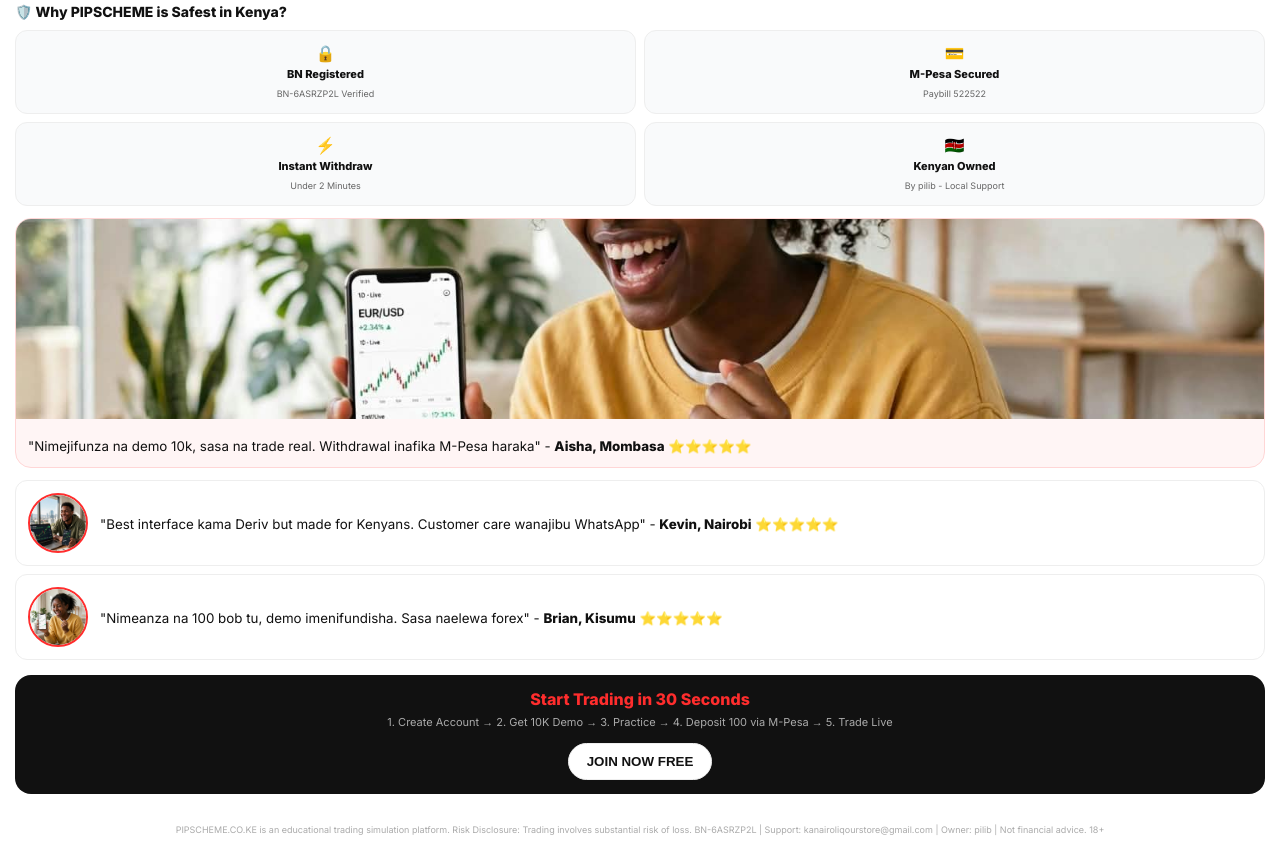
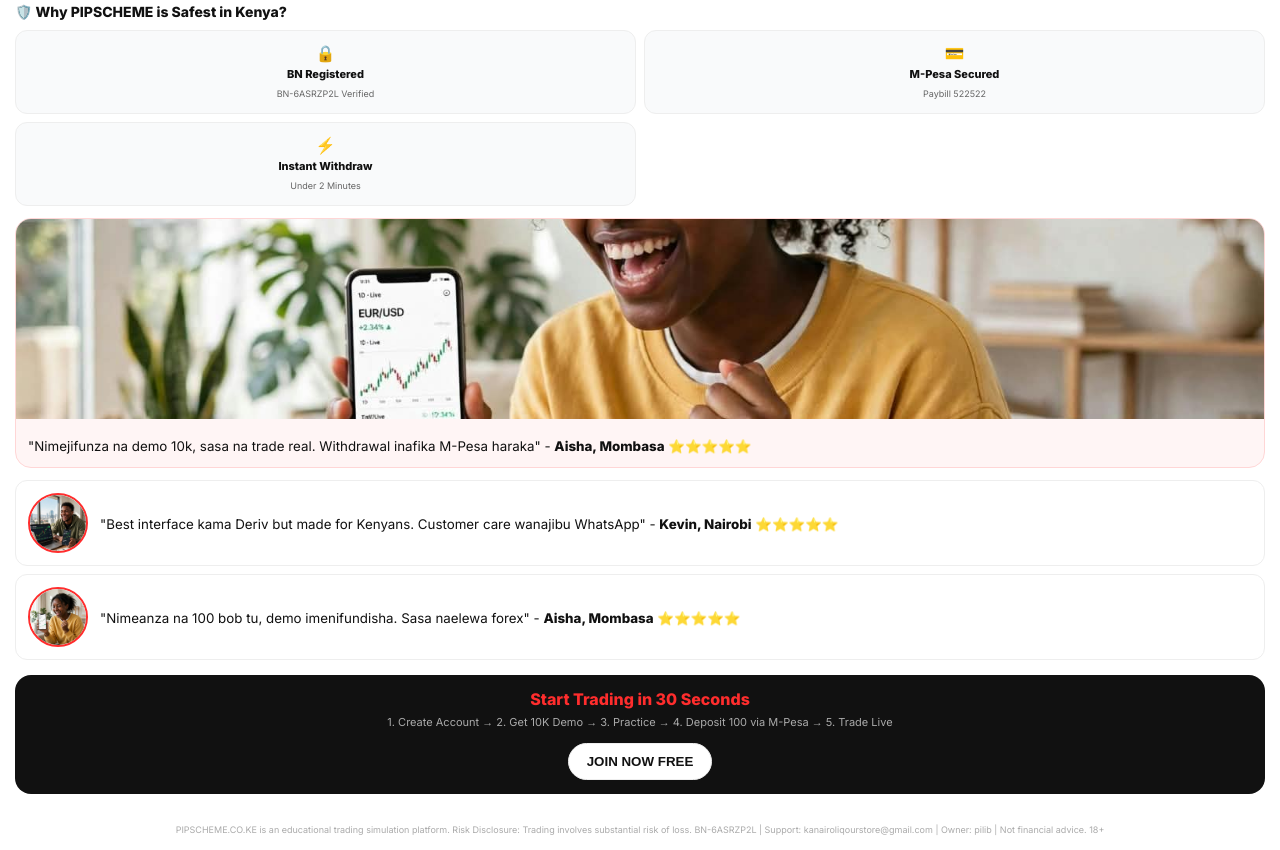
Before and after one commit to pipscheme/pipscheme.co.ke, a plain HTML site: page login.html in a window 1280 px wide. Shown: the part 1060-1910 px from the top of the page. Drawn offline with Linux system fonts and the light colour scheme.

Commit message:
Update testimonial in login.html
Replaced testimonial name from Brian to Aisha and updated location.

```diff
--- a/login.html
+++ b/login.html
@@ -79,7 +79,6 @@
 <div class="t">🔒<b>BN Registered</b><small>BN-6ASRZP2L Verified</small></div>
 <div class="t">💳<b>M-Pesa Secured</b><small>Paybill 522522</small></div>
 <div class="t">⚡<b>Instant Withdraw</b><small>Under 2 Minutes</small></div>
-<div class="t">🇰🇪<b>Kenyan Owned</b><small>By pilib - Local Support</small></div>
 </div>
 
 <!-- PICHA 2: GIRL TRADING - TESTIMONIAL BIG -->
@@ -95,7 +94,7 @@
 
 <div class="testi">
 <img src="girl-trade.jpg" alt="trader">
-<div><small>"Nimeanza na 100 bob tu, demo imenifundisha. Sasa naelewa forex" - <b>Brian, Kisumu</b> ⭐⭐⭐⭐⭐</small></div>
+<div><small>"Nimeanza na 100 bob tu, demo imenifundisha. Sasa naelewa forex" - <b>Aisha, Mombasa</b> ⭐⭐⭐⭐⭐</small></div>
 </div>
 
 <div style="background:#111;color:#fff;border-radius:16px;padding:14px;margin:15px 0;text-align:center">
```
